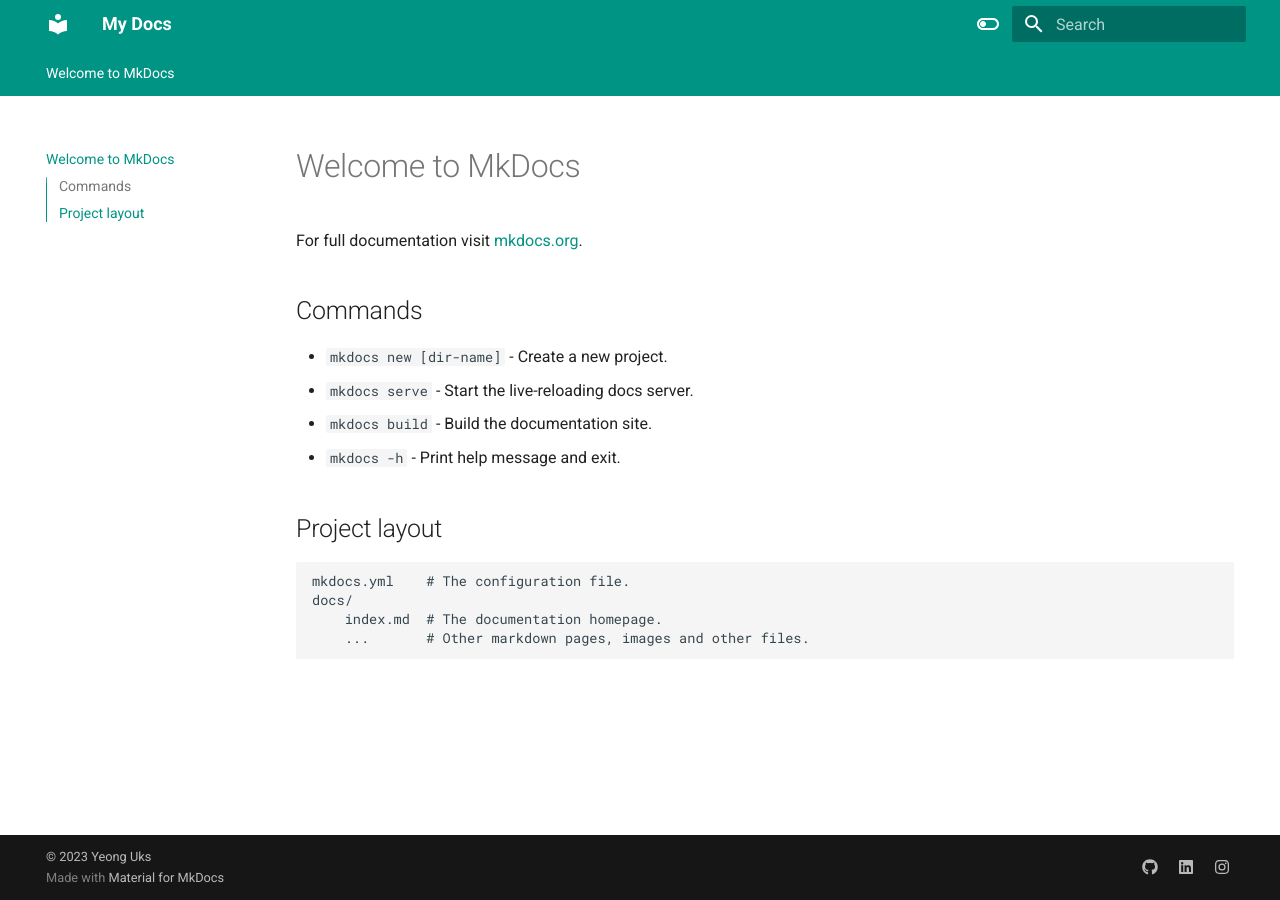
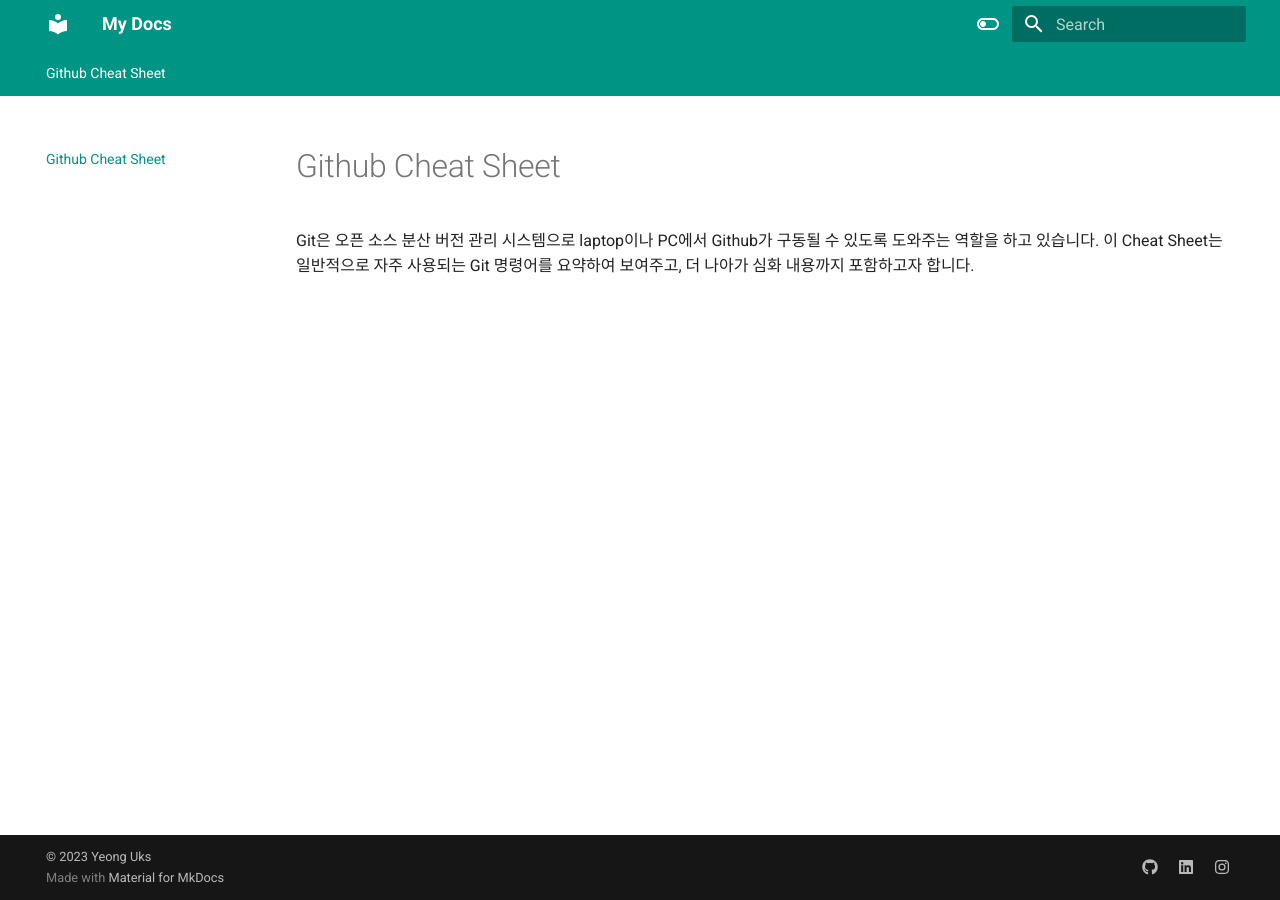
Before and after one commit to Gaemoim/DataScience-Starter-Sheet, an MkDocs documentation site: the page built from docs/index.md, in a window 1280 px wide. Built offline with MkDocs 1.6.1 and Material for MkDocs 9.7.7, drawn with Linux system fonts in a browser that asks for light colours.

Commit message:
Test: markdown file

```diff
--- a/docs/index.md
+++ b/docs/index.md
@@ -1,17 +1,5 @@
-# Welcome to MkDocs
+# Github Cheat Sheet
 
-For full documentation visit [mkdocs.org](https://www.mkdocs.org).
-
-## Commands
-
-* `mkdocs new [dir-name]` - Create a new project.
-* `mkdocs serve` - Start the live-reloading docs server.
-* `mkdocs build` - Build the documentation site.
-* `mkdocs -h` - Print help message and exit.
-
-## Project layout
-
-    mkdocs.yml    # The configuration file.
-    docs/
-        index.md  # The documentation homepage.
-        ...       # Other markdown pages, images and other files.
+Git은 오픈 소스 분산 버전 관리 시스템으로 laptop이나 PC에서 Github가 구동될 수 있도록 도와주는 역할을 하고 있습니다.
+이 Cheat Sheet는 일반적으로 자주 사용되는 Git 명령어를 요약하여 보여주고,
+더 나아가 심화 내용까지 포함하고자 합니다.
```
